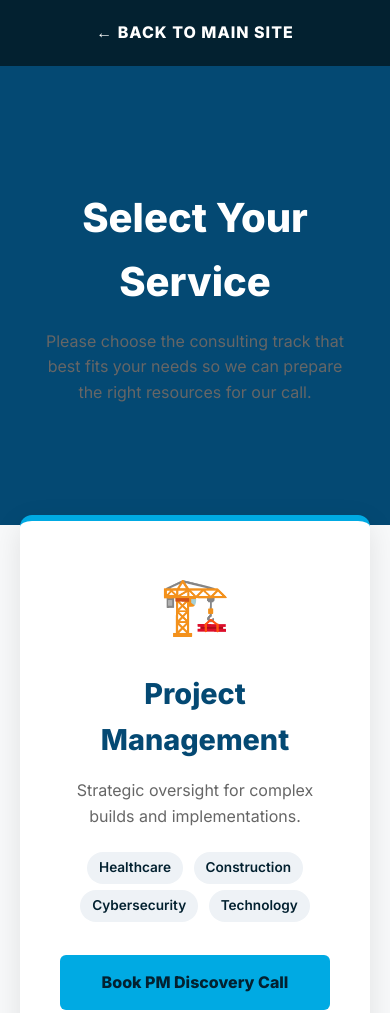
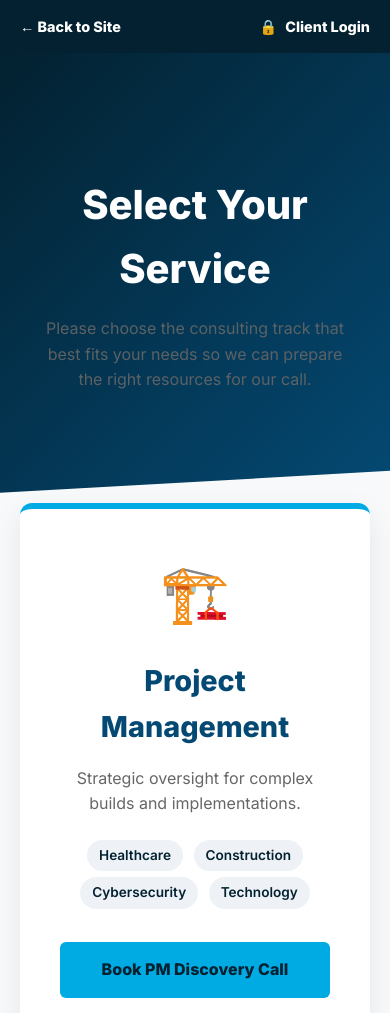
Before and after one commit to wellinginsights/welling-insights-web, a plain HTML site: page booking.html in a window 390 px wide. Shown: the top 1013 px of the page. Drawn offline with Linux system fonts and the light colour scheme.

Commit message:
Refactor booking page layout and styles
Updated the title and meta description for better SEO. Enhanced navigation and header styles for improved layout and responsiveness. Added hover effects to booking cards.

```diff
--- a/booking.html
+++ b/booking.html
@@ -3,7 +3,9 @@
 <head>
     <meta charset="UTF-8">
     <meta name="viewport" content="width=device-width, initial-scale=1.0">
-    <title>Book a Consultation | Welling Insights</title>
+    <title>Select Service | Welling Insights</title>
+    <meta name="description" content="Book a discovery call for Technical Project Management or specialized Tech Consulting services.">
+
     <link href="https://fonts.googleapis.com/css2?family=Inter:wght@300;400;600;800&display=swap" rel="stylesheet">
     <style>
         :root {
@@ -17,27 +19,49 @@
         * { margin: 0; padding: 0; box-sizing: border-box; }
         body { font-family: 'Inter', sans-serif; color: var(--text-dark); line-height: 1.6; background-color: var(--bg-grey); }
 
-        nav { background: var(--deep-navy); padding: 20px; text-align: center; }
-        nav a { color: white; text-decoration: none; font-weight: 700; letter-spacing: 1px; }
+        /* NAV BAR */
+        nav {
+            background: var(--deep-navy);
+            padding: 15px 20px;
+            display: flex;
+            justify-content: space-between;
+            align-items: center;
+        }
+        .nav-link { color: white; text-decoration: none; font-weight: 700; font-size: 0.9rem; display: flex; align-items: center; }
+        .nav-link:hover { color: var(--electric-cyan); }
 
-        header { background-color: var(--primary-blue); color: white; padding: 80px 20px; text-align: center; }
-        h1 { font-size: 2.5rem; margin-bottom: 15px; }
+        /* HERO SECTION */
+        header {
+            background: linear-gradient(135deg, var(--deep-navy) 0%, var(--primary-blue) 100%);
+            color: white;
+            padding: 80px 20px 100px;
+            text-align: center;
+            clip-path: polygon(0 0, 100% 0, 100% 90%, 0 100%);
+        }
+        h1 { font-size: 2.5rem; margin-bottom: 15px; font-weight: 800; }
 
-        .container { max-width: 1000px; margin: 0 auto; padding: 40px 20px; }
+        .container { max-width: 1000px; margin: 0 auto; padding: 40px 20px; position: relative; z-index: 10; }
 
         /* TRIAGE GRID */
-        .grid { display: grid; grid-template-columns: repeat(auto-fit, minmax(300px, 1fr)); gap: 30px; margin-top: -50px; }
+        .grid { display: grid; grid-template-columns: repeat(auto-fit, minmax(300px, 1fr)); gap: 30px; margin-top: -60px; }
 
         .booking-card {
             background: white;
             padding: 40px;
             border-radius: 12px;
-            box-shadow: 0 10px 30px rgba(0,0,0,0.1);
+            box-shadow: 0 10px 30px rgba(0,0,0,0.08);
             text-align: center;
             border-top: 6px solid var(--primary-blue);
             display: flex;
             flex-direction: column;
             justify-content: space-between;
+            transition: transform 0.3s ease, box-shadow 0.3s ease;
+        }
+
+        /* Hover Effect for Professional Feel */
+        .booking-card:hover {
+            transform: translateY(-10px);
+            box-shadow: 0 20px 40px rgba(0,0,0,0.12);
         }
 
         /* Distinct Styles for the Cards */
@@ -63,19 +87,28 @@
         .btn-consult { background-color: var(--deep-navy); color: white; }
         .btn-consult:hover { opacity: 0.9; }
 
-        footer { background: var(--deep-navy); color: #888; text-align: center; padding: 30px; margin-top: 50px; }
+        footer { background: var(--deep-navy); color: #888; text-align: center; padding: 30px; margin-top: 50px; font-size: 0.9rem; }
+
+        /* Mobile Fixes */
+        @media (max-width: 768px) {
+            header { clip-path: polygon(0 0, 100% 0, 100% 95%, 0 100%); padding-bottom: 60px; }
+            .grid { margin-top: -30px; }
+        }
     </style>
 </head>
 <body>
 
     <nav>
-        <a href="index.html">← BACK TO MAIN SITE</a>
+        <a href="index.html" class="nav-link">← Back to Site</a>
+        <a href="https://welling-insights.moxieapp.com/login" target="_blank" class="nav-link">
+            <span style="margin-right: 8px;">🔒</span> Client Login
+        </a>
     </nav>
 
     <header>
-        <div class="container">
+        <div class="container" style="margin: 0 auto;">
             <h1>Select Your Service</h1>
-            <p style="max-width: 600px; margin: 0 auto;">Please choose the consulting track that best fits your needs so we can prepare the right resources for our call.</p>
+            <p style="max-width: 600px; margin: 0 auto; opacity: 0.9;">Please choose the consulting track that best fits your needs so we can prepare the right resources for our call.</p>
         </div>
     </header>
 
```
